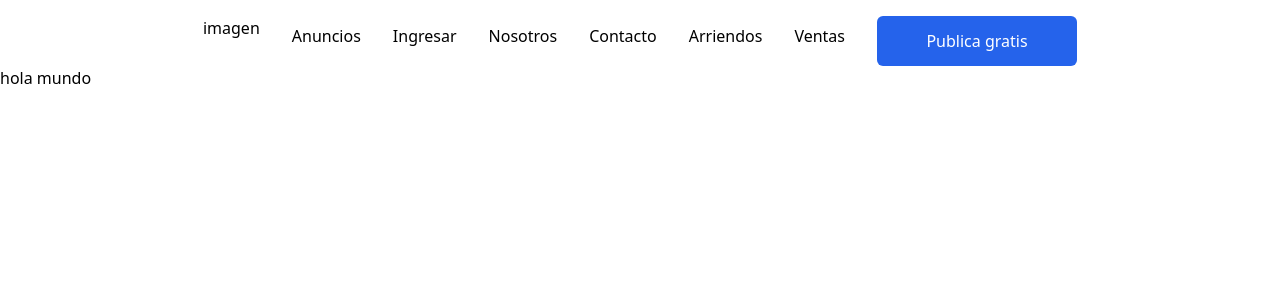
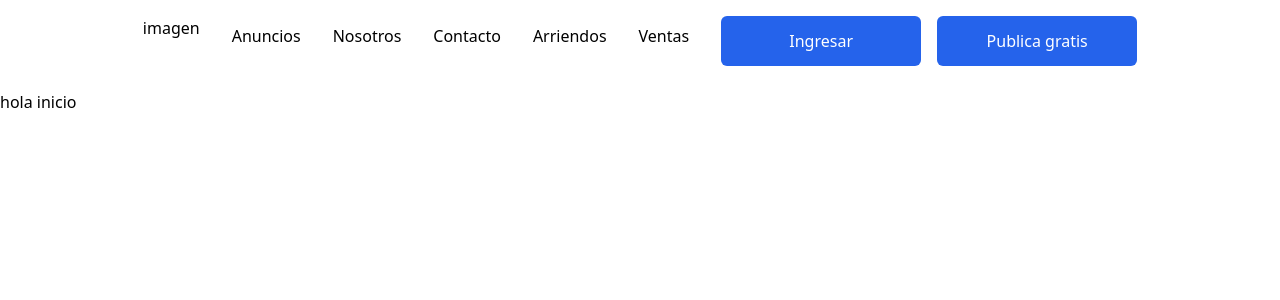
Before and after one commit to myguetp/jyjfront, a Vue app: page / in a window 1280 px wide. Shown: the top 300 px of the page. Built offline with nearby package versions, Linux system fonts and the light colour scheme.

Commit message:
fix(layout): create layout by menu

```diff
--- a/src/App.vue
+++ b/src/App.vue
@@ -1,32 +1,14 @@
 <script lang="ts">
 import { defineComponent } from 'vue'
-import { RouterLink, RouterView } from 'vue-router'
-import TheButtonjyjVue from '@/components/TheButtonjyj.vue'
+import { RouterView } from 'vue-router'
 
 export default defineComponent({
     setup() {
     },
-    components: { TheButtonjyjVue, RouterLink, RouterView }
+    components: { RouterView }
 })
 </script>
 
 <template>
-  <section class="flex items-center justify-center text-center mt-4">
-  <header class="flex gap-8">
-    <RouterLink to="/">
-      <div>imagen</div>
-    </RouterLink>
-    <nav class="flex gap-8 items-cemter text-center justify-center mt-2">
-      <RouterLink to="/Advertisements">Anuncios</RouterLink>
-      <RouterLink to="/Ingresar">Ingresar</RouterLink>
-      <RouterLink to="/Us">Nosotros</RouterLink>
-      <RouterLink to="/Contact">Contacto</RouterLink>
-      <RouterLink to="/Leases">Arriendos</RouterLink>
-      <RouterLink to="/Sales">Ventas</RouterLink>
-    </nav>
-    <TheButtonjyjVue texto="Publica gratis" />
-  </header>
-</section>
-
-  <RouterView />
+   <RouterView />
 </template>
--- /dev/null
+++ b/src/components/MenuNavBatjyj.vue
@@ -0,0 +1,34 @@
+<script lang="ts">
+import { defineComponent } from 'vue'
+import { RouterLink, RouterView } from 'vue-router'
+import TheButtonjyjVue from '../components/TheButtonjyj.vue'
+
+export default defineComponent({
+    setup() {
+    },
+    components: { TheButtonjyjVue, RouterLink, RouterView }
+})
+</script>
+
+<template>
+  <section class="flex items-center justify-center text-center mt-4">
+  <header class="flex gap-8">
+    <RouterLink to="/">
+      <div>imagen</div>
+    </RouterLink>
+    <nav class="flex gap-8 items-cemter text-center justify-center mt-2">
+      <RouterLink to="/Advertisements">Anuncios</RouterLink>
+      <RouterLink to="/Us">Nosotros</RouterLink>
+      <RouterLink to="/Contact">Contacto</RouterLink>
+      <RouterLink to="/Leases">Arriendos</RouterLink>
+      <RouterLink to="/Sales">Ventas</RouterLink>
+    </nav>
+    <div class="flex gap-4">
+    <TheButtonjyjVue texto="Ingresar" />
+    <TheButtonjyjVue texto="Publica gratis" />
+    </div>
+  </header>
+</section>
+
+  <RouterView />
+</template>
--- /dev/null
+++ b/src/layouts/MainLayout.vue
@@ -0,0 +1,21 @@
+<script lang="ts">
+import { defineComponent } from 'vue'
+import MenuNavBatjyj from '../components/MenuNavBatjyj.vue'
+
+export default defineComponent({
+  components: {
+    MenuNavBatjyj
+  },
+  setup() {
+    return {}
+  },
+})
+</script>
+<template>
+  <section>
+      <MenuNavBatjyj />
+  </section>
+  <div class="mt-6">
+    <slot></slot>
+  </div>
+</template>
--- a/src/views/ViewAdvertisementsjyj.vue
+++ b/src/views/ViewAdvertisementsjyj.vue
@@ -1,14 +1,16 @@
 <script lang="ts">
 import { defineComponent } from 'vue'
+import MainLayout from '../layouts/MainLayout.vue'
 
 export default defineComponent({
+  components: {MainLayout},
   setup() {
     return {}
   },
 })
 </script>
 <template>
-  <div>
-    hola anuncios
-  </div>
+  <MainLayout>
+    <p>hola mundo</p>
+  </MainLayout>
 </template>
--- a/src/views/ViewContactjyj.vue
+++ b/src/views/ViewContactjyj.vue
@@ -1,14 +1,16 @@
 <script lang="ts">
 import { defineComponent } from 'vue'
+import MainLayout from '../layouts/MainLayout.vue'
 
 export default defineComponent({
+  components: {MainLayout},
   setup() {
     return {}
   },
 })
 </script>
 <template>
-  <div>
-    hola contacto
-  </div>
+  <MainLayout>
+    <p>hola contacto</p>
+  </MainLayout>
 </template>
--- a/src/views/ViewIniciojyj.vue
+++ b/src/views/ViewIniciojyj.vue
@@ -1,14 +1,16 @@
 <script lang="ts">
 import { defineComponent } from 'vue'
+import MainLayout from '../layouts/MainLayout.vue'
 
 export default defineComponent({
+  components: {MainLayout},
   setup() {
     return {}
   },
 })
 </script>
 <template>
-  <div>
-    hola mundo
-  </div>
+  <MainLayout>
+    <p>hola inicio</p>
+  </MainLayout>
 </template>
--- a/src/views/ViewLeasesjyj.vue
+++ b/src/views/ViewLeasesjyj.vue
@@ -1,14 +1,16 @@
 <script lang="ts">
 import { defineComponent } from 'vue'
+import MainLayout from '../layouts/MainLayout.vue'
 
 export default defineComponent({
+  components: {MainLayout},
   setup() {
     return {}
   },
 })
 </script>
 <template>
-  <div>
-    hola arriendos
-  </div>
+  <MainLayout>
+    <p>hola attiendo</p>
+  </MainLayout>
 </template>
--- a/src/views/ViewSalesjyj.vue
+++ b/src/views/ViewSalesjyj.vue
@@ -1,14 +1,16 @@
 <script lang="ts">
 import { defineComponent } from 'vue'
+import MainLayout from '../layouts/MainLayout.vue'
 
 export default defineComponent({
+  components: {MainLayout},
   setup() {
     return {}
   },
 })
 </script>
 <template>
-  <div>
-    hola ventas
-  </div>
+  <MainLayout>
+    <p>hola ventas</p>
+  </MainLayout>
 </template>
--- a/src/views/ViewUsjyj.vue
+++ b/src/views/ViewUsjyj.vue
@@ -1,14 +1,16 @@
 <script lang="ts">
 import { defineComponent } from 'vue'
+import MainLayout from '../layouts/MainLayout.vue'
 
 export default defineComponent({
+  components: {MainLayout},
   setup() {
     return {}
   },
 })
 </script>
 <template>
-  <div>
-    hola nosotros
-  </div>
+  <MainLayout>
+    <p>hola nosotros</p>
+  </MainLayout>
 </template>
```
Also changed, not shown: 1 other file (tests, documents, lock files or other folders).
